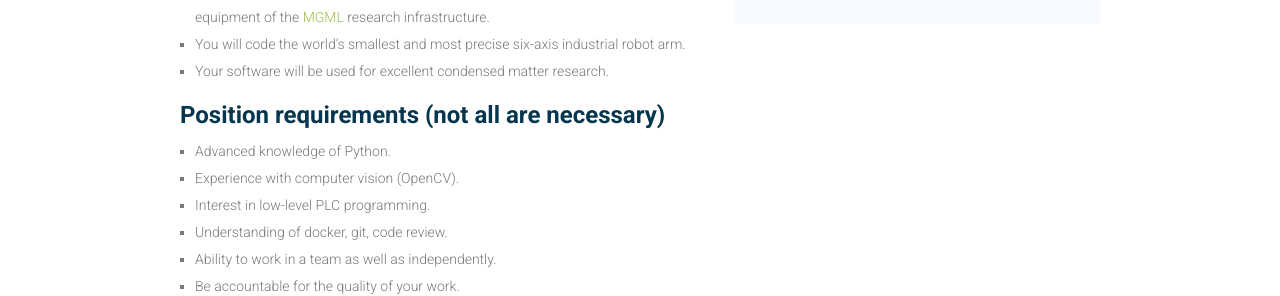
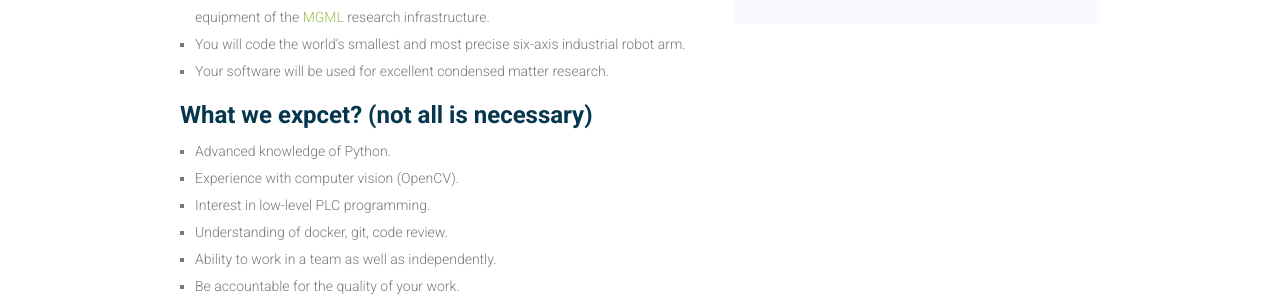
Before and after one commit to mambagrant/webpage, a Jekyll site: the page built from computervision.md, in a window 1280 px wide. Shown: the part 1139-1435 px from the top of the page. Built offline with Jekyll 4.4.1, drawn with Linux system fonts in a browser that asks for light colours.

Commit message:
not so strick heading

```diff
--- a/computervision.md
+++ b/computervision.md
@@ -21,7 +21,7 @@
 - Your software will be used for excellent condensed matter research.
 {: .mb-3}
 
-### Position requirements (not all are necessary)
+### What we expcet? (not all is necessary)
 
  - Advanced knowledge of Python.
  - Experience with computer vision (OpenCV).
```
Also changed, not shown: phdstudent.md (+1 -1 lines).
